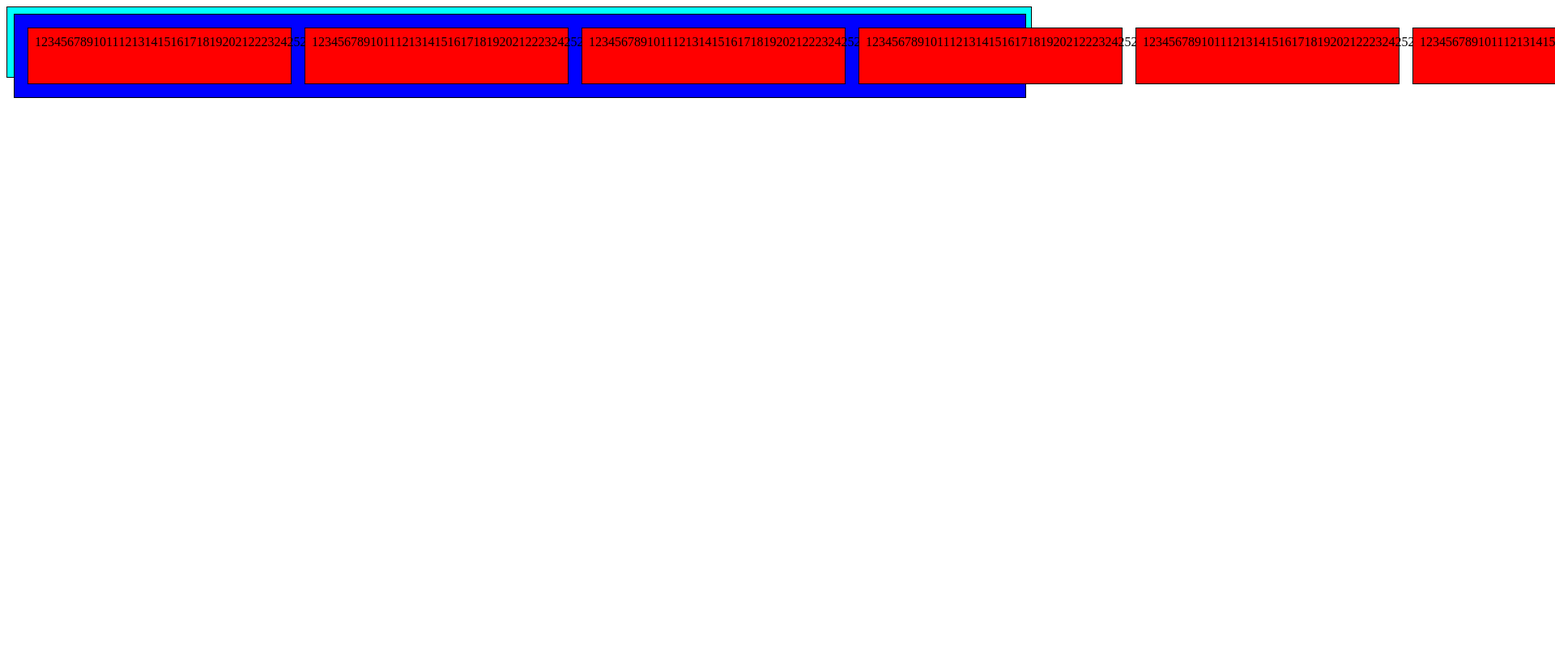
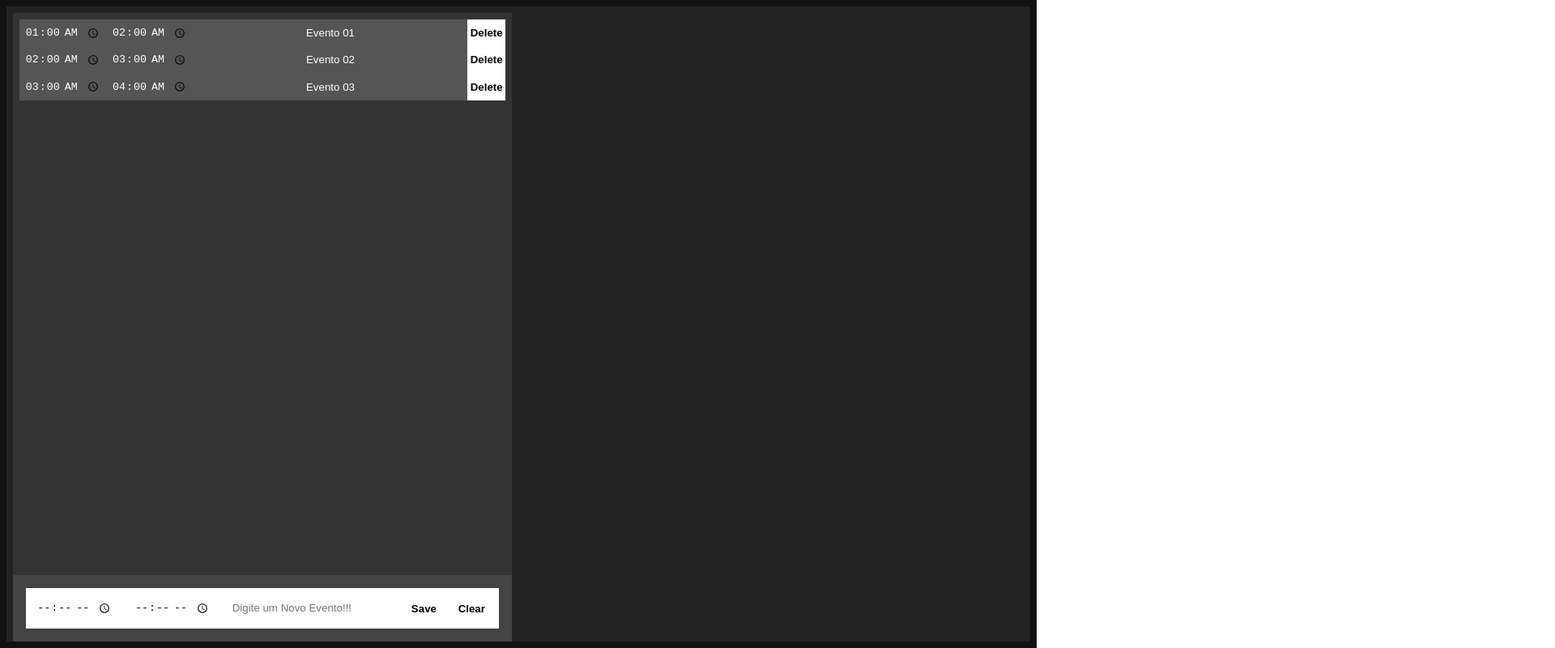
Before and after one commit to SamarionJunior/Projetos, a React (Create React App) app: page / in a window 1280 px wide. Shown: the top 800 px of the page at 81% size, 1920 px wide, since content can reach past the window. Built offline with nearby package versions, Linux system fonts and the light colour scheme.

Commit message:
Iniciando a pagina agenda!

```diff
--- a/package.json
+++ b/package.json
@@ -1,5 +1,5 @@
 {
-  "name": "Projetos",
+  "name": "projetos",
   "version": "0.1.0",
   "private": true,
   "dependencies": {
--- a/src/pages/Schedule/index.jsx
+++ b/src/pages/Schedule/index.jsx
@@ -5,20 +5,37 @@ import React from "react";
 import { useState } from "react";
 
 const Schedule = _ => {
-    const [meses, setMeses] = useState([1,2,3,4,5,6,7,8,9,10,11,12])
     const [dias, setDias] = useState(
-        [1,2,3,4,5,6,7,8,9,10,
-        11,12,13,14,15,16,17,18,19,20,
-        21,22,23,24,25,26,27,28,29,30]
+        [
+            {id: String(Math.random()), numero: 1, eventos: [
+                {id: String(Math.random()), horarioDeInicio: "01:00", horarioDeEncerramento: "02:00", nome: "Evento 01"},
+                {id: String(Math.random()), horarioDeInicio: "02:00", horarioDeEncerramento: "03:00", nome: "Evento 02"},
+                {id: String(Math.random()), horarioDeInicio: "03:00", horarioDeEncerramento: "04:00", nome: "Evento 03"},
+            ]},
+        ]
     )
     return (
         <div id="Schedule" className="Schedule">
             <div className="ScheduleContent">
-                {meses.map(mes =>
-                    <div key={mes} className="Meses">
-                        {dias.map(dia =>
-                            <div key={dia} className="Dias">{dia}</div>
+                {dias.map(dia =>
+                    <div key={dia.id} className="Day">
+                        {dia.eventos.map(evento =>
+                            <div key={evento.id} className="Event">
+                                <input type="time" className="Hour" value={evento.horarioDeInicio} onChange={(e) => console.log(String(e.target.value))}/>
+                                <input type="time" className="Hour" value={evento.horarioDeEncerramento} onChange={(e) => console.log(String(e.target.value))}/>
+                                <input type="text" className="EventText" value={evento.nome} onChange={(e) => console.log(String(e.target.value))}/>
+                                <button className="EventDelete">
+                                    Delete
+                                </button>
+                            </div>
                         )}
+                        <div className="Input">
+                            <input type="time" className="InputHour"/>
+                            <input type="time" className="InputHour"/>
+                            <input type="text" className="InputText" placeholder="Digite um Novo Evento!!!" />
+                            <input type="button" className="InputButton" value="Save" />
+                            <input type="button" className="InputButton" value="Clear "/>
+                        </div>
                     </div>
                 )}
             </div>
--- /dev/null
+++ b/src/pages/Schedule/old/style.css
@@ -0,0 +1,53 @@
+.Schedule{
+    width: calc(100vw - 0.5em);
+    height: calc(100vh - 0.5em);
+    padding: 0.25em;
+    background-color: aqua;
+    display: flex;
+    justify-content: center;
+    align-content: center;
+    align-items: center;
+    flex-direction: column;
+    flex-wrap: nowrap;
+}
+.ScheduleContent{
+    width: calc(100% - 1em);
+    height: calc(100% - 1em);
+    max-width: 860px;
+    margin: 0.25em;
+    padding: 0.25em;
+    background-color: blue;
+    display: flex;
+    justify-content: center;
+    align-content: center;
+    align-items: center;
+    flex-direction: row;
+    flex-wrap: wrap;
+}
+.Meses{
+    width: calc(100% / 4 - 0.4em);
+    margin: 0.2em;
+    padding: 0.25em;
+    background-color: red;
+    display: flex;
+    justify-content: center;
+    align-content: center;
+    align-items: center;
+    flex-direction: row;
+    flex-wrap: wrap;
+}
+.Dias{
+    width: calc(100% / 7 - 0.2em);
+    height: calc(100% / 7 - 0.2em);
+    display: flex;
+    justify-content: center;
+    align-content: center;
+    align-items: center;
+    margin: 0.25em;
+    background-color: blueviolet;
+    color: white;
+}
+.TextDay{
+    margin: 0.25em;
+    font-size: 0.75em;
+}
--- a/src/pages/Schedule/style.css
+++ b/src/pages/Schedule/style.css
@@ -1,27 +1,138 @@
 .Schedule{
-    min-width: 100%;
-    min-height: 100%;
-    margin: 0;
-    padding: 0;
-    border: 1px solid black;
-    background-color: aqua;
+    width: 100%;
+    height: calc(100vh - 0.5em);
+    padding: 0.25em;
+    background-color: #111;
+    color: #fff;
+    display: flex;
+    overflow: auto;
+}
+.ScheduleContent{
+    width: 100%;
+    height: calc(100% - 1em);
+    padding: 0.25em;
+    margin: 0.25em;
+    background-color: #222;
+    color: #fff;
     display: flex;
 }
-.ScheduleContent{
+.Day{
+    width: 100%;
+    min-width: 200px;
+    max-width: 600px;
+    height: calc(100% - 1em);
+    padding: 0.5em;
+    margin: 0.25em;
+    background-color: #333;
+    display: flex;
+    flex-direction: column;
+    overflow: auto;
+    position: relative;
+}
+.Event{
+    width: 100%;
+    background-color: #444;
+    display: flex;
+    flex-direction: row;
+    flex-wrap: nowrap;
+    justify-content: space-between;
+    align-items: center;
+}
+
+.Hour{
+    background-color: #555;
+    color: #fff;
+    border: none;
+    outline: none;
+    text-decoration: none;
+    padding: 0.5em;
+    margin-right: 0;
+    height: calc(100% - 1em);
+    text-align: center;
+    display: flex;
+    justify-content: center;
+    align-items: center;
+}
+
+.EventText{
+    background-color: #555;
+    color: #fff;
+    border: none;
+    outline: none;
+    text-decoration: none;
+    flex-grow: 1;
+    padding: 0.5em;
+    height: calc(100% - 1em);
+    text-align: center;
+    display: flex;
+    justify-content: center;
+    align-items: center;
+}
+
+.EventDelete{
+    height: 100%;
+    background-color: #fff;
+    border: none;
+    outline: none;
+    text-decoration: none;
+    cursor: pointer;
+    padding: 0.5em 0.25em;
+    font-weight: bold;
+    transition: all ease-in-out 0.1s;
+}
+.EventDelete:hover{
+    background-color: #000;
+    color: #fff;
+}
+
+/* assass */
+
+.Input{
     width: calc(100% - 2em);
-    height: 100%;
-    margin: 0.5em;
-    padding: 0.5em;
-    border: 1px solid black;
-    background-color: blue;
+    padding: 1em;
+    background-color: #444;
     display: flex;
+    flex-direction: row;
+    flex-wrap: nowrap;
+    justify-content: space-between;
+    align-items: center;
+    position: absolute;
+    bottom: 0;
+    left: 0;
 }
-.Meses{
+
+.InputHour{
+    height: calc(50px - 2em);
+    padding: 1em;
+    background-color: #fff;
+    outline: none;
+    text-decoration: none;
+    border: none;
+}
+.InputText{
+    height: calc(50px - 2em);
+    padding: 1em;
+    background-color: #fff;
+    flex-grow: 1;
+    outline: none;
+    text-decoration: none;
+    border: none;
+}
+.InputButton{
+    height: 50px;
+    padding: 1em;
     display: flex;
-    max-width: calc(100% / 4);
-    max-height: calc(100vh / 4);
-    padding: 0.5em;
-    margin: 0.5em;
-    border: 1px solid black;
-    background-color: red;
+    justify-content: center;
+    align-items: center;
+    background-color: #fff;
+    border: none;
+    outline: none;
+    text-decoration: none;
+    cursor: pointer;
+    font-weight: bold;
+    transition: all ease-in-out 0.1s;
 }
+.InputButton:hover{
+    background-color: #000;
+    color: #fff;
+}
--- a/src/style.css
+++ b/src/style.css
@@ -1,3 +1,7 @@
+*{
+    margin: 0;
+    padding: 0;
+}
 .App{
     width: 100%;
     height: 100%;
```
Also changed, not shown: src/pages/Schedule/old/index.jsx (added, +31 -0 lines), 1 other file (tests, documents, lock files or other folders).
